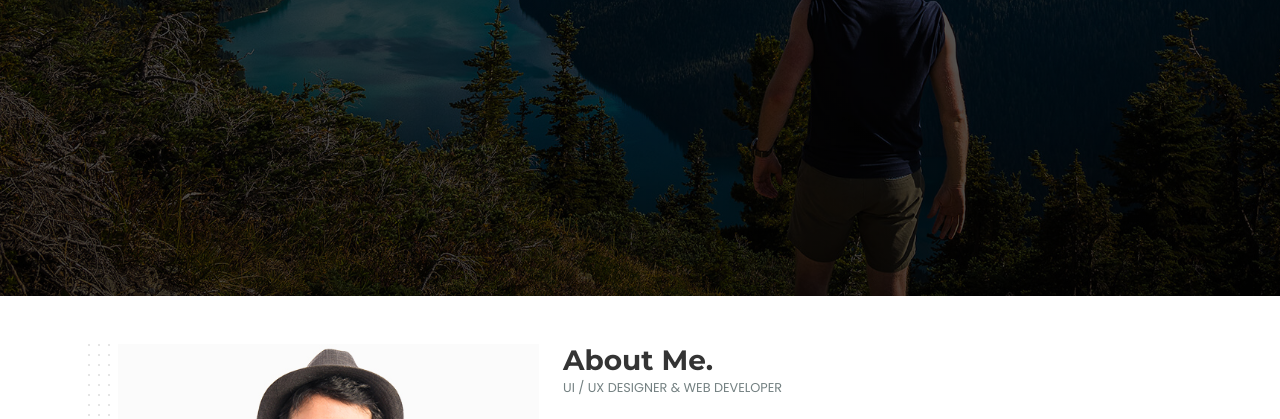
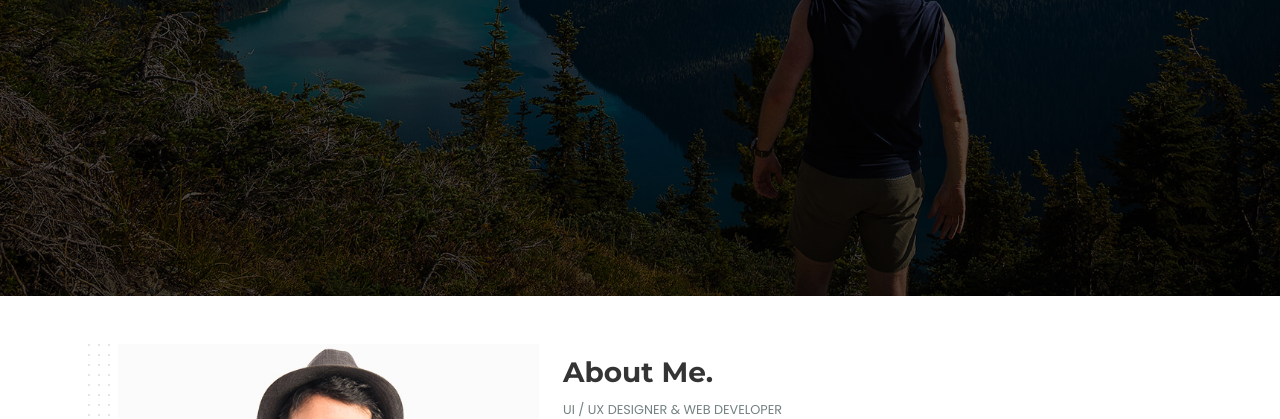
Before and after one commit to HusseinAli97/HusseinAli97-Exam, a plain HTML site: page index.html in a window 1280 px wide. Shown: the part 504-923 px from the top of the page. Drawn offline with nearby package versions, Linux system fonts and the light colour scheme.

Commit message:
الدرجه بتاعتي فين

```diff
--- a/index.html
+++ b/index.html
@@ -115,7 +115,7 @@
                 <div class="col-md-12 col-lg-6 col-xl-7 col-xxl-7">
                     <div class="content ">
                         <div class="head">
-                            <h2 class="fw-bolder fs-3 mb-0">
+                            <h2 class="fw-bolder fs-3 mb-0 lh-md lh-lg">
                                 About Me.
                             </h2>
                             <p class="text-black-">UI / UX DESIGNER & WEB DEVELOPER</p>
```
